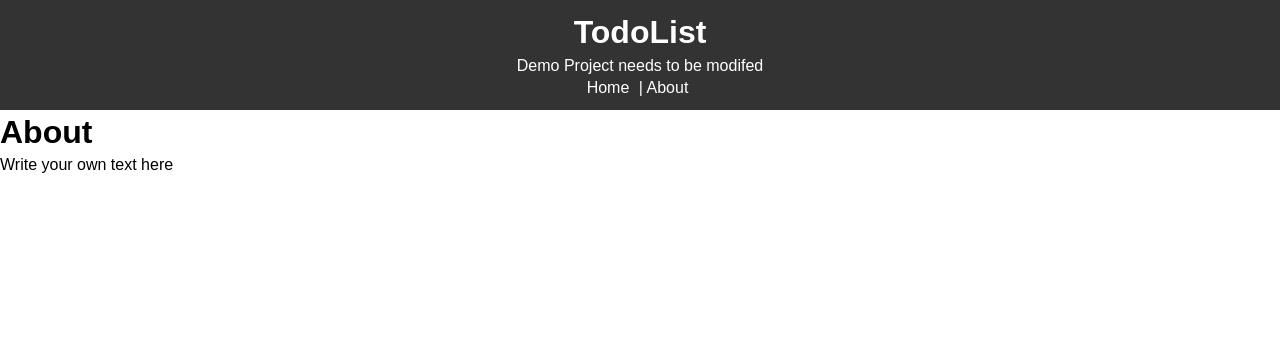
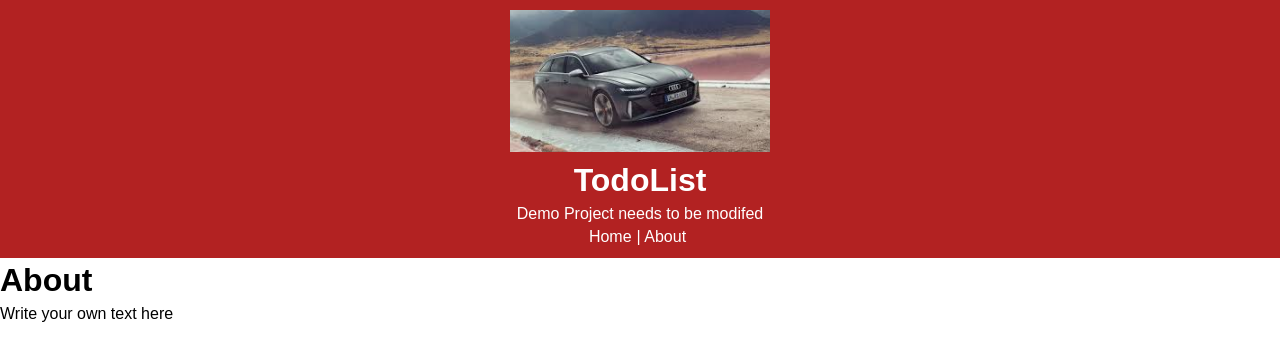
Before and after one commit to darksos34/vue_crash_course, a Vue app: page /#/about in a window 1280 px wide. Shown: the top 360 px of the page. Built offline with nearby package versions, Linux system fonts and the light colour scheme.

Commit message:
Update basic picture

```diff
--- a/src/components/AddTodo.vue
+++ b/src/components/AddTodo.vue
@@ -1,8 +1,8 @@
 <template>
   <div>
     <form @submit.prevent="addTodo">
-      <input type="text" v-model="title" name="title" placeholder="Add Todo...">
-      <input type="submit" value="Submit" class="btn">
+      <input type="text" v-model="title" name="title" placeholder="Add Todo..." />
+      <input type="submit" value="Submit" class="btn" />
     </form>
   </div>
 </template>
@@ -22,7 +22,7 @@ export default {
         title: this.title,
         completed: false
       }
-      // Send up to parent
+      // Send to parent
       this.$emit('add-todo', newTodo);
 
       this.title = '';
--- a/src/components/layout/Header.vue
+++ b/src/components/layout/Header.vue
@@ -1,15 +1,18 @@
 <template>
   <header class="header">
+    <img src="../../assets/AudiLogo.png" />
     <h1>TodoList</h1>
     <div id="nav">
       <p>Demo Project needs to be modifed</p>
-      <router-link to="/">Home</router-link> |
+      <router-link to="/">Home</router-link>|
       <router-link to="/about">About</router-link>
     </div>
   </header>
 </template>
 
+
 <script>
+
 export default {
   name: "Header"
 }
@@ -17,7 +20,7 @@ export default {
 
 <style scoped>
 .header {
-  background: #333;
+  background: firebrick;
   color: #fff;
   text-align: center;
   padding: 10px;
```
Lines whose indentation alone changed are shown as unchanged.
